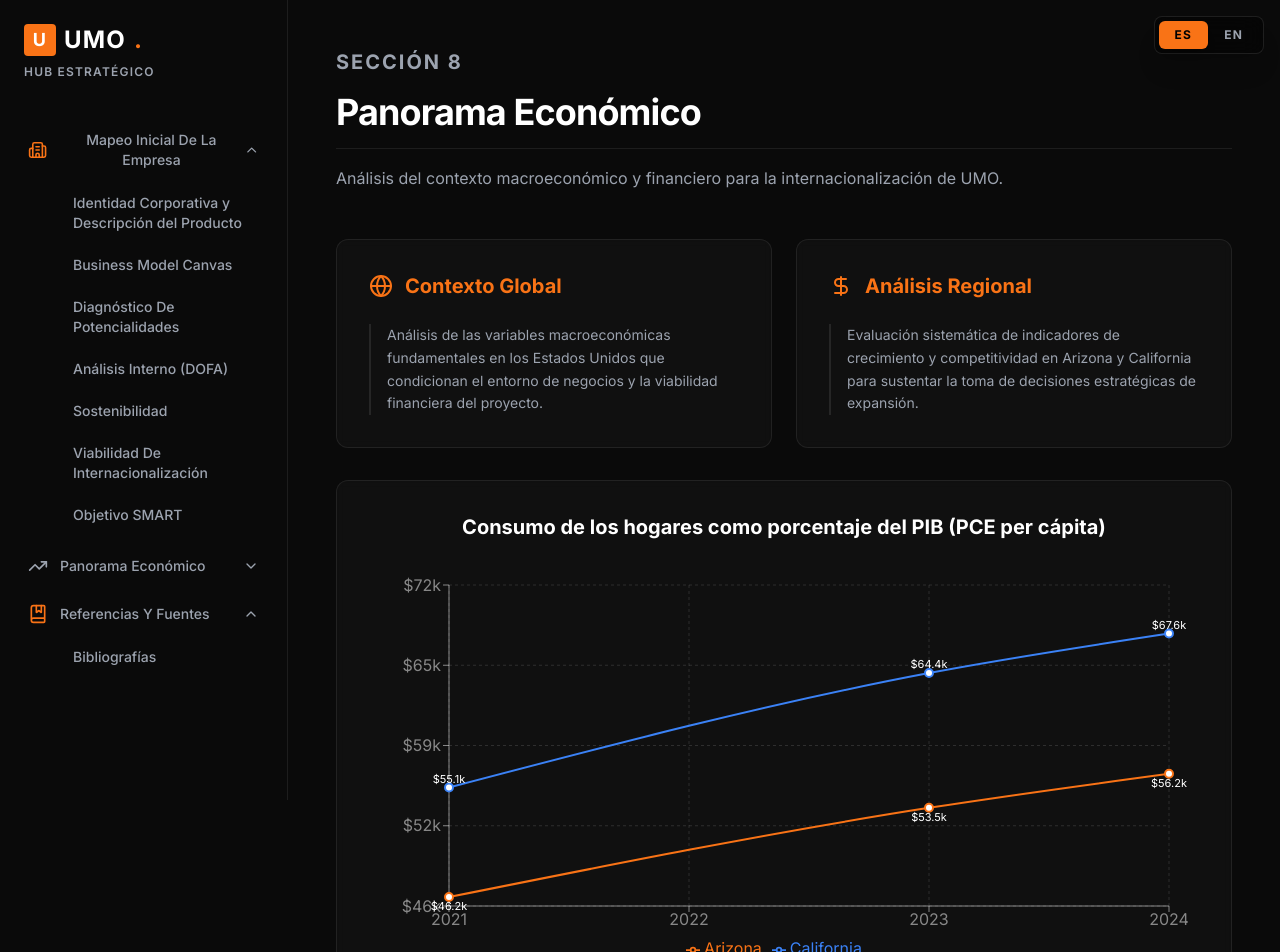
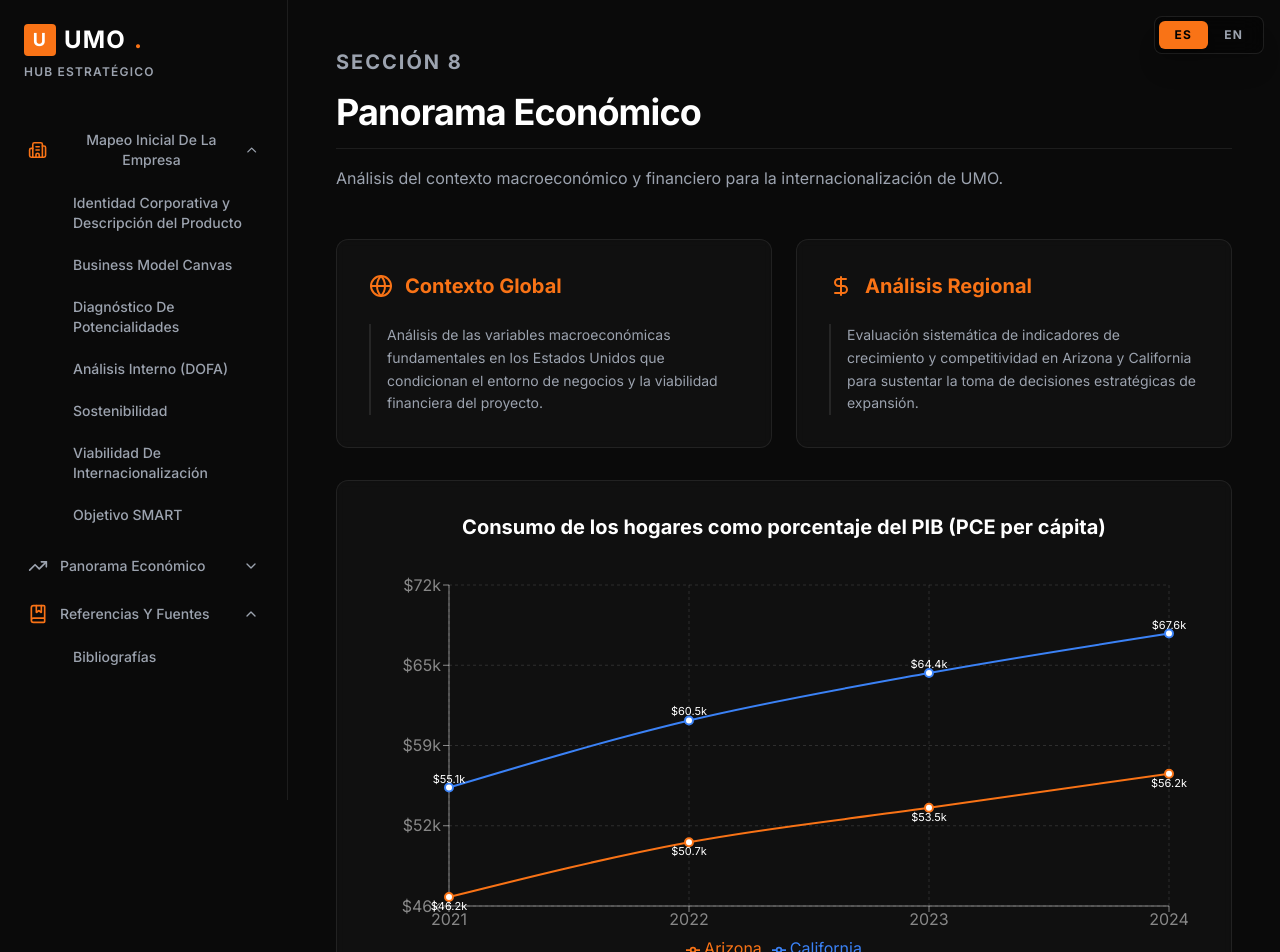
Before and after one commit to 4builes-crypto/Umo-internationalization, a React (Vite) app: page /economics in a window 1280 px wide. Shown: the top 952 px of the page. Built offline with nearby package versions, Linux system fonts and the light colour scheme.

Commit message:
data: update 2022 PCE figures for CA and AZ

```diff
--- a/src/components/EconomicsCharts.tsx
+++ b/src/components/EconomicsCharts.tsx
@@ -14,7 +14,7 @@ import { useLanguage } from '../contexts/LanguageContext';
 
 const consumoData = [
   { year: '2021', california: 55098, arizona: 46223 },
-  { year: '2022', california: null, arizona: null },
+  { year: '2022', california: 60525, arizona: 50665 },
   { year: '2023', california: 64368, arizona: 53451 },
   { year: '2024', california: 67565, arizona: 56211 },
 ];
```
